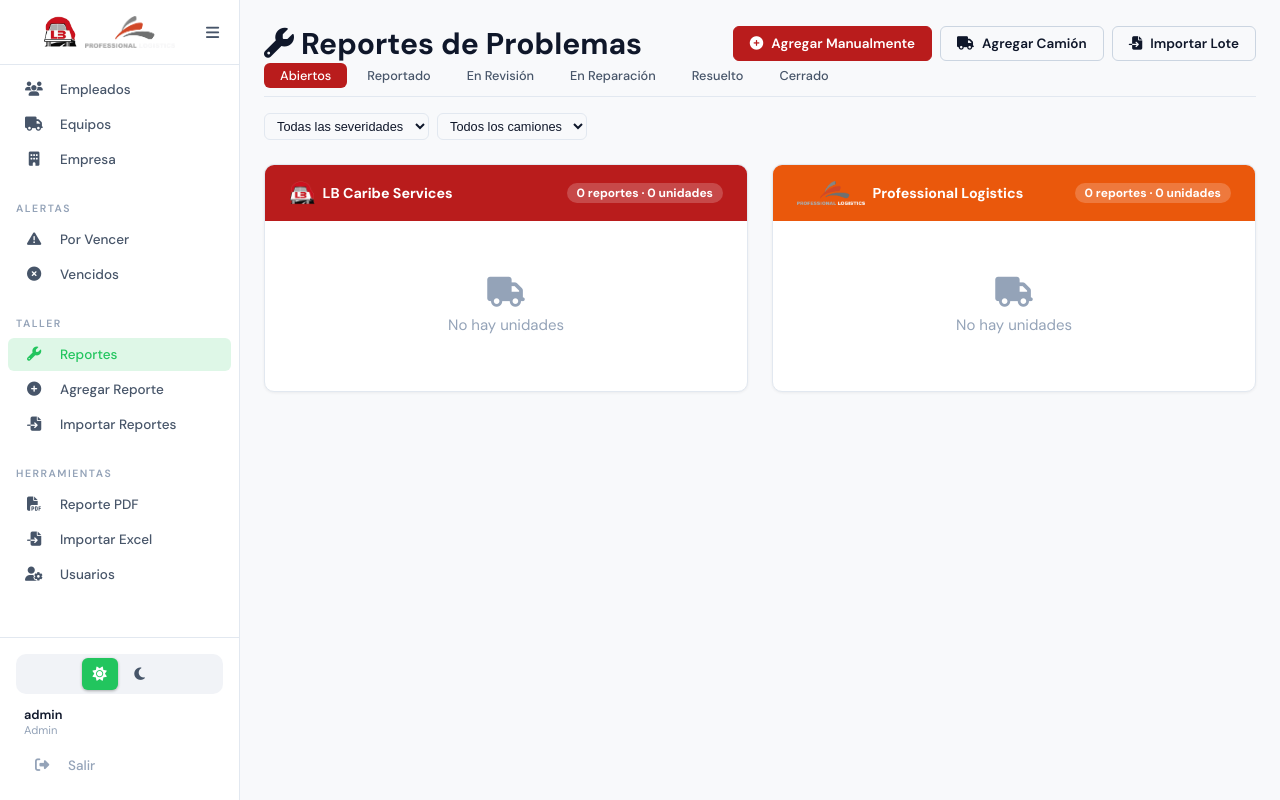
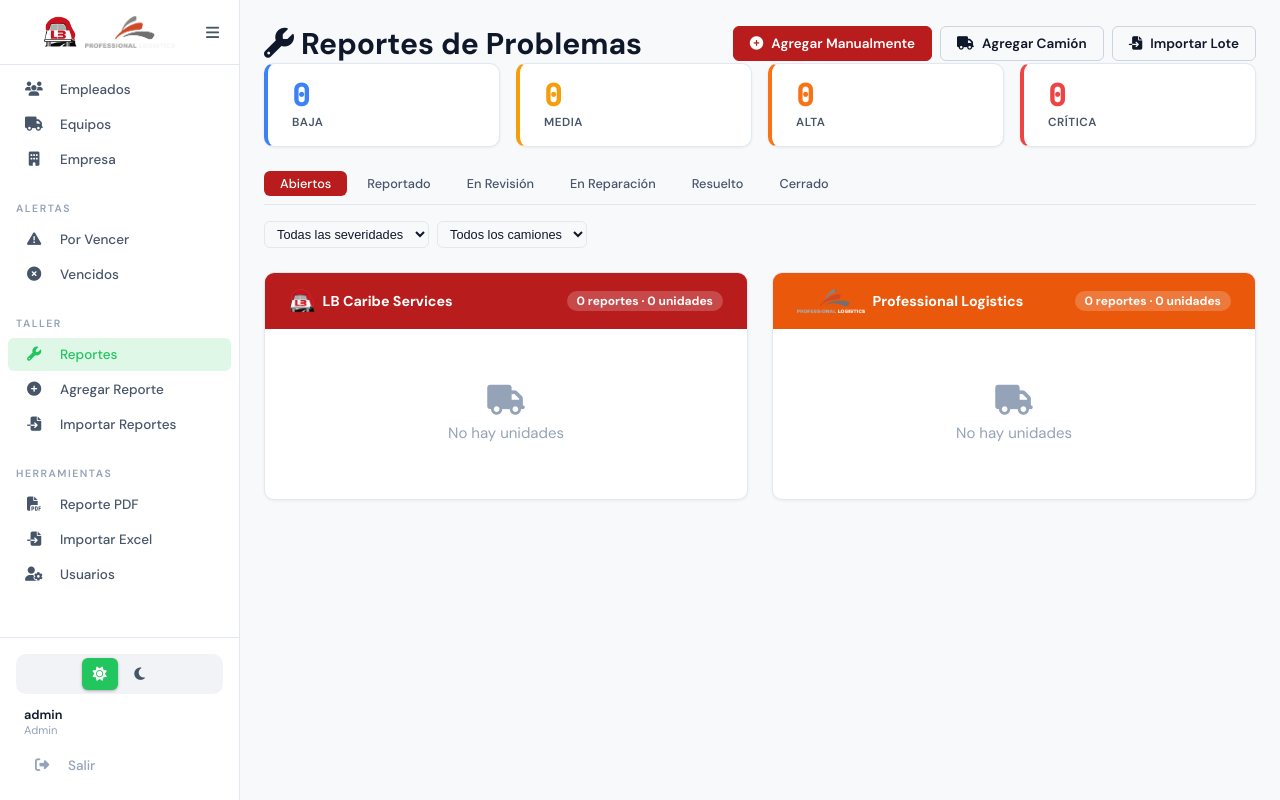
Before and after one commit to jbaranda01-tech/permit-tracker, a Flask app: page /issues/ in a window 1280 px wide. Run offline with Flask 3, Linux system fonts and the light colour scheme; a user stored in the database is signed in; data that the repository does not hold is empty.

Commit message:
feat: Add severity counts and display in issue queue for better reporting

```diff
--- a/issues/routes.py
+++ b/issues/routes.py
@@ -288,6 +288,13 @@ def queue():
     for code, label in ISSUE_STATUSES:
         status_counts[code] = Issue.query.filter_by(current_status=code).count()
 
+    severity_counts = {}
+    for code, _label in ISSUE_SEVERITIES:
+        severity_counts[code] = (Issue.query
+                                 .filter(Issue.severity == code,
+                                         Issue.current_status.notin_(RESOLVED_STATUSES))
+                                 .count())
+
     trucks = reportable_equipment_query().all()
     recent_issues = all_issues[:20]
 
@@ -320,6 +327,7 @@ def queue():
                            categories=ISSUE_CATEGORIES,
                            trucks=trucks,
                            status_counts=status_counts,
+                           severity_counts=severity_counts,
                            current_status=status_filter,
                            current_severity=severity_filter,
                            current_equipment=equipment_filter)
--- a/static/css/style.css
+++ b/static/css/style.css
@@ -627,6 +627,20 @@ img { max-width: 100%; }
 .stat-tile--expiring { border-left-color: var(--color-expiring); }
 .stat-tile--expiring .stat-tile__num { color: var(--color-expiring); }
 .stat-tile--valid { border-left-color: var(--color-valid); }
+
+.stat-tile--baja { border-left-color: var(--color-sev-baja); }
+.stat-tile--baja .stat-tile__num { color: var(--color-sev-baja); }
+.stat-tile--media { border-left-color: var(--color-sev-media); }
+.stat-tile--media .stat-tile__num { color: var(--color-sev-media); }
+.stat-tile--alta { border-left-color: var(--color-sev-alta); }
+.stat-tile--alta .stat-tile__num { color: var(--color-sev-alta); }
+.stat-tile--critica { border-left-color: var(--color-sev-critica); }
+.stat-tile--critica .stat-tile__num { color: var(--color-sev-critica); }
+
+/* anchor tiles: kill link styling, add active/hover affordance */
+a.stat-tile { text-decoration: none; transition: box-shadow .15s, transform .15s; }
+a.stat-tile:hover { box-shadow: var(--shadow-md); }
+.stat-tile--active { box-shadow: 0 0 0 2px var(--accent); }
 
 
 /* ── Company Panels ────────────────────────────────────────────────── */
--- a/templates/issues/queue.html
+++ b/templates/issues/queue.html
@@ -38,6 +38,16 @@
         {% endif %}
     </div>
     {% endif %}
+</div>
+
+<div class="stat-tiles">
+    {% for code, label in severities %}
+    <a href="{{ url_for('issues.queue', severity=code) }}"
+       class="stat-tile stat-tile--{{ code }} {% if current_severity == code %}stat-tile--active{% endif %}">
+        <div class="stat-tile__num">{{ severity_counts.get(code, 0) }}</div>
+        <div class="stat-tile__label">{{ label }}</div>
+    </a>
+    {% endfor %}
 </div>
 
 <div class="issue-status-tabs">
```
